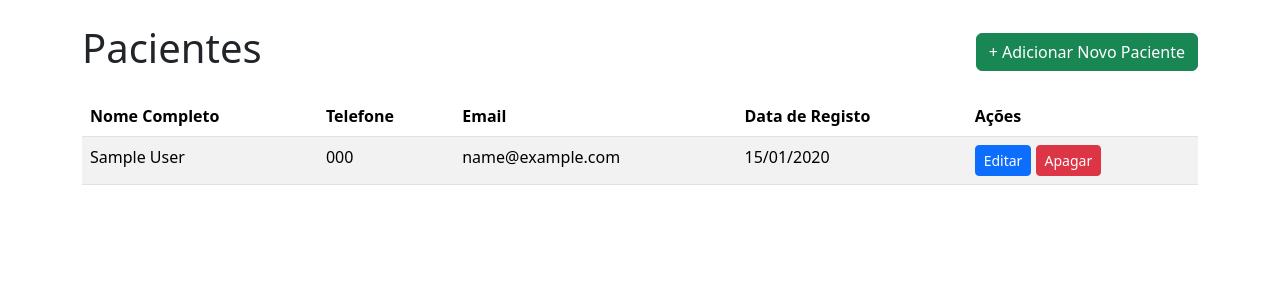
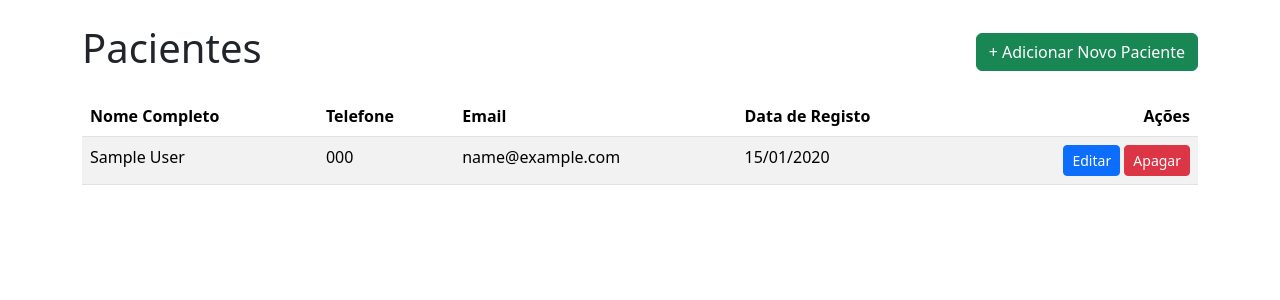
Before and after one commit to dentinhosdeleiteodontologia/dentinhos-whatsapp-bote, a Flask app: page /system/pacientes in a window 1280 px wide. Shown: the part 56-356 px from the top of the page. Run offline with Flask 3, Linux system fonts and the light colour scheme; a user stored in the database is signed in; tables that the repository leaves empty hold one stand-in row (values such as "Sample post"); some libraries are stand-ins or nearby versions.

Commit message:
patients.html

```diff
--- a/src/templates/patients.html
+++ b/src/templates/patients.html
@@ -7,14 +7,14 @@
       + Adicionar Novo Paciente
     </a>
   </div>
-  <table class="table table-striped">
+  <table class="table table-striped table-hover">
     <thead>
       <tr>
-        <th>Nome Completo</th>
-        <th>Telefone</th>
-        <th>Email</th>
-        <th>Data de Registo</th>
-        <th>Ações</th> <!-- NOVA COLUNA -->
+        <th scope="col">Nome Completo</th>
+        <th scope="col">Telefone</th>
+        <th scope="col">Email</th>
+        <th scope="col">Data de Registo</th>
+        <th scope="col" class="text-end">Ações</th>
       </tr>
     </thead>
     <tbody>
@@ -24,10 +24,18 @@
         <td>{{ patient.phone_number }}</td>
         <td>{{ patient.email or 'N/A' }}</td>
         <td>{{ patient.created_at.strftime('%d/%m/%Y') }}</td>
-        <td>
-          <!-- NOVOS BOTÕES -->
+        <td class="text-end">
+          <!-- Botão de Editar -->
           <a href="{{ url_for('system.edit_patient', patient_id=patient.id) }}" class="btn btn-primary btn-sm">Editar</a>
-          <a href="{{ url_for('system.delete_patient', patient_id=patient.id) }}" class="btn btn-danger btn-sm" onclick="return confirm('Tem a certeza que quer apagar este paciente? Esta ação não pode ser desfeita.');">Apagar</a>
+
+          <!-- Formulário para o botão de Apagar -->
+          <form method="POST" action="{{ url_for('system.delete_patient', patient_id=patient.id) }}" style="display:inline;" onsubmit="return confirm('Tem a certeza que quer apagar este paciente? Esta ação não pode ser desfeita.');">
+            <!-- Token de segurança CSRF (forma correta para este contexto) -->
+            <input type="hidden" name="csrf_token" value="{{ csrf_token() }}">
+            <button type="submit" class="btn btn-danger btn-sm">
+                Apagar
+            </button>
+          </form>
         </td>
       </tr>
       {% else %}
```
